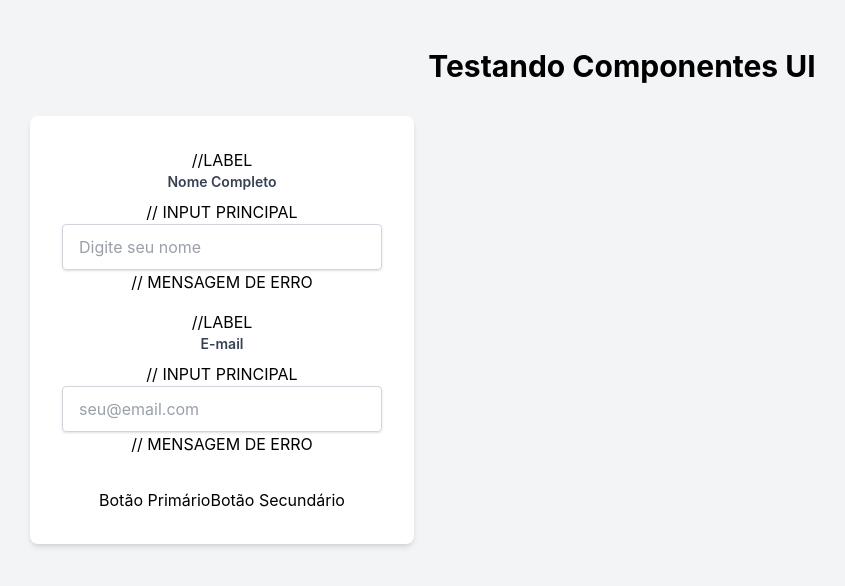
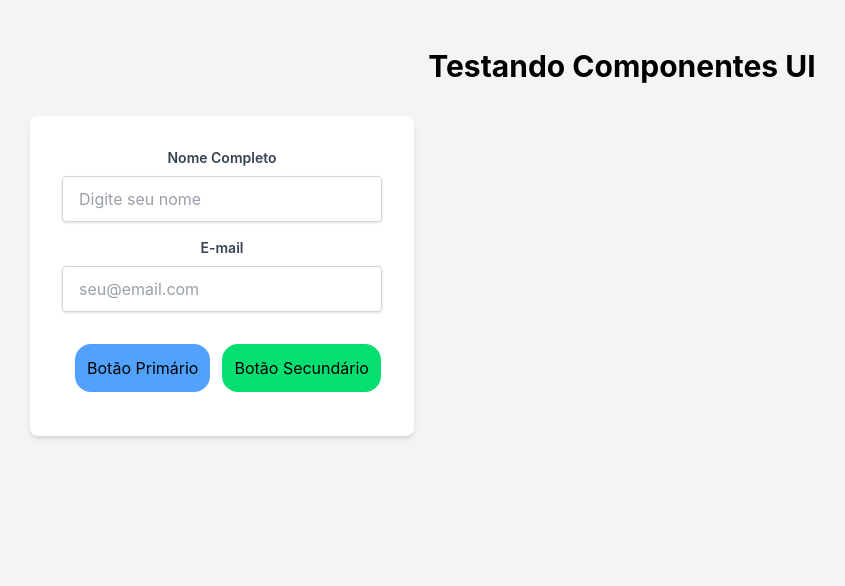
Before and after one commit to torresgdev/login-front, a React (Vite) app: page / in a window 1280 px wide. Shown: the top 586 px of the page, without its empty margins (18-863 px from the left). Built offline with nearby package versions, Linux system fonts and the light colour scheme.

Commit message:
created utils/validation.ts

```diff
--- a/src/App.tsx
+++ b/src/App.tsx
@@ -32,7 +32,7 @@ const  App: React.FC = () => {
 
         <Button
           onClick={() => alert('Botao primario clicado!')}
-          className='mt-4'
+          className='mt-4 p-3 bg-blue-400 rounded-2xl m-3'
           isLoading={loadingButton}
           onClickCapture={() => {
             setLoadingButto(true);
@@ -44,7 +44,7 @@ const  App: React.FC = () => {
           <Button
             variant="secondary"
             onClick={() => alert('Botão scundário clicado!')}
-            className='mt-4'>
+            className='mt-4 p-3 bg-green-400 rounded-2xl'>
               Botão Secundário
             </Button>
       </div>
--- a/src/components/ui/Input.tsx
+++ b/src/components/ui/Input.tsx
@@ -12,21 +12,17 @@ const Input: React.FC<InputProps> = ({label, error, ...otherProps}) => {
     return (
         <div className="mb-4 w-full">
 
-            //LABEL
-
             {label && (
                 <label htmlFor="{otherProps.id}" className="block text-gray-700 text-sm font-semibold mb-2">
                     {label}
                 </label>
             )}
 
-            // INPUT PRINCIPAL
 
             <input {...otherProps}
                 className={`shadow-sm appearance-none border rounded w-full py-3 px-4 text-gray-700 leading-tight focus:outline-none focus:ring-2 focus:ring-blue-500 focus:border-transparent
                 ${error ? 'border-red-500' : 'border-gray-300'}`}  />
 
-        // MENSAGEM DE ERRO
         {error && (
             <p className="text-red-800 text-sm mt-1">{error}</p>
         )}
--- /dev/null
+++ b/src/hooks/useForm.ts
@@ -0,0 +1,3 @@
+import { useState, useCallback } from "react";
+
+type Validator<T> = (value: string, values: T) => string | null
--- /dev/null
+++ b/src/utils/validation.ts
@@ -0,0 +1,32 @@
+export const validateEmail = (email: string): string | null => {
+    const emailRegex = /^[^\s@]+@[^\s@]+\.[^\s@]+$/;
+
+    if(!email) {
+        return "O e-mail é obrigatório"
+    }
+    if(!emailRegex.test(email)) {
+        return "Por favor, insira um e-mail válido."
+    }
+    return null;
+}
+
+export const validatePassword = (password: string): string | null => {
+    if(!password) {
+        return "A senha é obrigatória"
+    }
+
+    if(password.length < 6) {
+        return " A senha deve ter pelo menos 6 caracteres"
+    }
+    return null;
+}
+
+export const validateConfirmPassword = (confirmPassword: string, password:string): string | null => {
+    if (!confirmPassword) {
+        return "A confirmação da senha é obrigatória"
+    }
+    if (confirmPassword !== password) {
+        return "As senhas não conincidem."
+    }
+    return null;
+}
```
